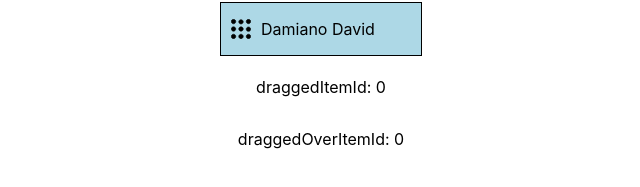
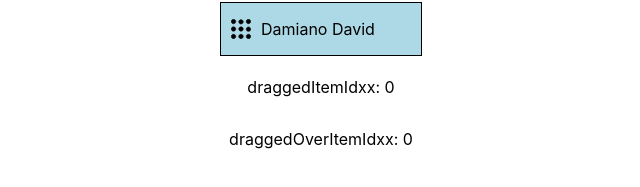
Before and after one commit to KheriChaviraHon/drag-test, a React (Create React App) app: page / in a window 1280 px wide. Shown: the part 195-382 px from the top of the page, without its empty margins (319-959 px from the left). Built offline with nearby package versions, Linux system fonts and the light colour scheme.

Commit message:
fix: sort based on array index not on item id

```diff
--- a/src/DraggableList/DraggableList.js
+++ b/src/DraggableList/DraggableList.js
@@ -9,25 +9,29 @@ class DraggableList extends Component {
 
         this.state = {
             list: [
-                {id: 0, name: 'Anderson Paak'},
-                {id: 1, name: 'Billie Eilish'},
-                {id: 2, name: 'Childish Gambino'},
-                {id: 3, name: 'Damiano David'},
+                {id: 'a', name: 'Anderson Paak'},
+                {id: 'b', name: 'Billie Eilish'},
+                {id: 'c', name: 'Childish Gambino'},
+                {id: 'd', name: 'Damiano David'},
             ],
-            draggedItemId: 0,
-            draggedOverItemId: 0
+            draggedItemIdx: 0,
+            draggedOverItemIdx: 0
         }
 
         this.handleSort = this.handleSort.bind(this);
     }
 
+    getIndex(id) {
+        return this.state.list.findIndex((item) => item.id === id);
+    }
+
     handleSort () {
-        const { list, draggedItemId, draggedOverItemId } = this.state;
+        const { list, draggedItemIdx, draggedOverItemIdx } = this.state;
+        const listClone = [...list];
 
-        const listClone = [...list];
-        const temp = listClone[draggedItemId];
-        listClone[draggedItemId] = listClone[draggedOverItemId];
-        listClone[draggedOverItemId] = temp;
+        const temp = listClone[draggedItemIdx];
+        listClone[draggedItemIdx] = listClone[draggedOverItemIdx];
+        listClone[draggedOverItemIdx] = temp;
 
         this.setState({ list: listClone});
     }
@@ -39,15 +43,15 @@ class DraggableList extends Component {
             <div className="draggableList">
                 {list.map((item) => (
                     <DraggableItem
-                        onDragStart={() => this.setState({ draggedItemId: item.id })}
-                        onDragEnter={() => this.setState({ draggedOverItemId: item.id})}
+                        onDragStart={() => this.setState({ draggedItemIdx: this.getIndex(item.id) })}
+                        onDragEnter={() => this.setState({ draggedOverItemIdx: this.getIndex(item.id)})}
                         onDragEnd={this.handleSort}
                         onDragOver={(e) => e.preventDefault()}
                         item={item}
                     />
                 ))}
-                <p>{`draggedItemId: ${this.state.draggedItemId}`}</p>
-                <p>{`draggedOverItemId: ${this.state.draggedOverItemId}`}</p>
+                <p>{`draggedItemIdxx: ${this.state.draggedItemIdx}`}</p>
+                <p>{`draggedOverItemIdxx: ${this.state.draggedOverItemIdx}`}</p>
             </div>
         );
     }
```
